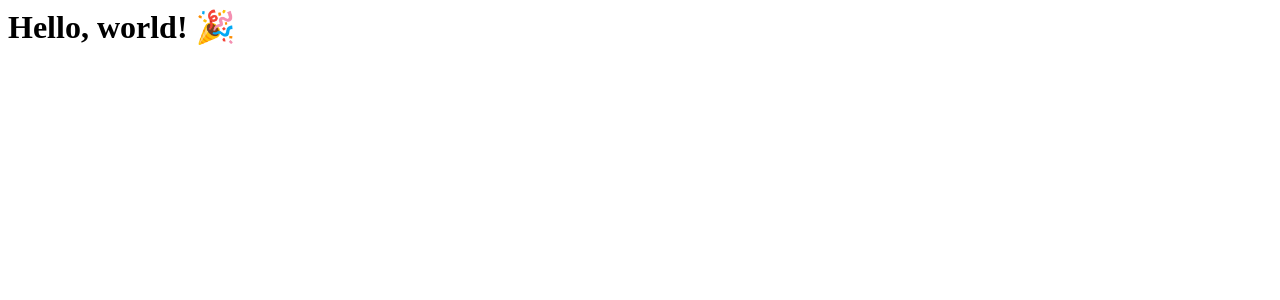
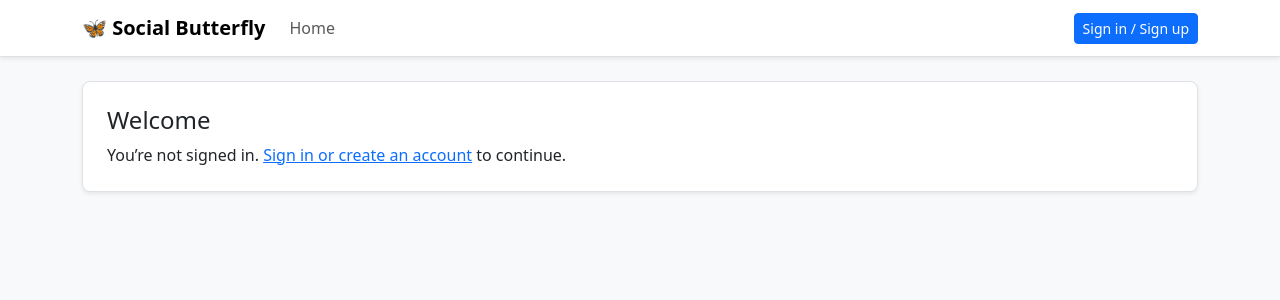
Before and after one commit to jbhorsley/icy-jungle, a Django app: page / in a window 1280 px wide. Shown: the top 300 px of the page. Run offline with Django 5.2, Linux system fonts and the light colour scheme.

Commit message:
feat: add styled Bootstrap navbar with secure logout; switch pages to base layout

```diff
--- /dev/null
+++ b/core/templates/core/base.html
@@ -0,0 +1,45 @@
+<!doctype html>
+<html lang="en">
+<head>
+  <meta charset="utf-8">
+  <title>{% block title %}Social Butterfly{% endblock %}</title>
+  <meta name="viewport" content="width=device-width, initial-scale=1">
+  <!-- Bootstrap via CDN -->
+  <link href="https://cdn.jsdelivr.net/npm/bootstrap@5.3.3/dist/css/bootstrap.min.css" rel="stylesheet">
+</head>
+<body class="bg-light">
+
+<nav class="navbar navbar-expand-lg bg-white border-bottom shadow-sm">
+  <div class="container">
+    <a class="navbar-brand fw-semibold" href="/">🦋 Social Butterfly</a>
+    <button class="navbar-toggler" type="button" data-bs-toggle="collapse" data-bs-target="#navMain">
+      <span class="navbar-toggler-icon"></span>
+    </button>
+
+    <div class="collapse navbar-collapse" id="navMain">
+      <ul class="navbar-nav me-auto mb-2 mb-lg-0">
+        <li class="nav-item"><a class="nav-link" href="/">Home</a></li>
+      </ul>
+
+      <div class="d-flex align-items-center gap-3">
+        {% if request.session.sb_user_email %}
+          <span class="text-muted small">Signed in as {{ request.session.sb_user_email }}</span>
+          <form method="post" action="{% url 'logout' %}" class="m-0">
+            {% csrf_token %}
+            <button class="btn btn-outline-secondary btn-sm" type="submit">Log out</button>
+          </form>
+        {% else %}
+          <a class="btn btn-primary btn-sm" href="{% url 'signin' %}">Sign in / Sign up</a>
+        {% endif %}
+      </div>
+    </div>
+  </div>
+</nav>
+
+<main class="container py-4">
+  {% block content %}{% endblock %}
+</main>
+
+<script src="https://cdn.jsdelivr.net/npm/bootstrap@5.3.3/dist/js/bootstrap.bundle.min.js"></script>
+</body>
+</html>
--- /dev/null
+++ b/core/templates/core/home.html
@@ -0,0 +1,14 @@
+{% extends "core/base.html" %}
+
+{% block title %}Home • Social Butterfly{% endblock %}
+
+{% block content %}
+  <div class="p-4 bg-white border rounded-3 shadow-sm">
+    <h1 class="h4 mb-2">Welcome</h1>
+    {% if request.session.sb_user_email %}
+      <p class="mb-0">You are signed in. Next we’ll show upcoming events here.</p>
+    {% else %}
+      <p class="mb-0">You’re not signed in. <a href="{% url 'signin' %}">Sign in or create an account</a> to continue.</p>
+    {% endif %}
+  </div>
+{% endblock %}
--- a/core/urls.py
+++ b/core/urls.py
@@ -1,10 +1,8 @@
-from django.urls import path
-from . import views
-
 from django.urls import path
 from . import views
 
 urlpatterns = [
     path("", views.home, name="home"),
-    path("signin/", views.signin, name="signin"),  # new
+    path("signin/", views.signin, name="signin"),
+    path("logout/", views.logout, name="logout"),  # new
 ]
--- a/core/views.py
+++ b/core/views.py
@@ -1,21 +1,16 @@
 import os
 from django.http import HttpResponse
 from django.shortcuts import render, redirect
-from django.views.decorators.http import require_http_methods
+from django.views.decorators.http import require_http_methods, require_POST
 from supabase import create_client, Client
 
 
 def home(request):
-    return HttpResponse("<h1>Hello, world! 🎉</h1>")
+    return render(request, "core/home.html")  # switched to template
 
 
 @require_http_methods(["GET", "POST"])
 def signin(request):
-    """
-    Combined Sign in / Sign up:
-    - POST with action=signin -> Auth with email/password
-    - POST with action=signup -> Create user; if session returned, log them in; if email confirmation is required, show info
-    """
     error = None
     info = None
 
@@ -40,10 +35,7 @@ def signin(request):
                         if password != password_confirm:
                             error = "Passwords do not match."
                         else:
-                            # Create user in Supabase
                             res = supabase.auth.sign_up({"email": email, "password": password})
-                            # If email confirmation is disabled, session may be returned immediately.
-                            # If confirmation is required, session will be None and user must confirm via email.
                             if getattr(res, "session", None):
                                 request.session["sb_access_token"] = res.session.access_token
                                 request.session["sb_refresh_token"] = res.session.refresh_token
@@ -51,9 +43,8 @@ def signin(request):
                                 request.session["sb_user_email"] = res.user.email
                                 return redirect("home")
                             else:
-                                info = "Check your email to confirm your account, then sign in."
+                                info = "Account created. If confirmation is required, check your email."
                     else:
-                        # Default: sign in
                         auth_res = supabase.auth.sign_in_with_password({"email": email, "password": password})
                         if auth_res and auth_res.session and auth_res.user:
                             request.session["sb_access_token"] = auth_res.session.access_token
@@ -64,10 +55,14 @@ def signin(request):
                         else:
                             error = "Invalid email or password."
             except Exception:
-                # Don’t leak internal details to users
-                if action == "signup":
-                    error = "Sign up failed. If the email may already exist, try signing in."
-                else:
-                    error = "Sign in failed. Please check your credentials."
+                error = "Authentication failed. Please try again."
 
     return render(request, "core/signin.html", {"error": error, "info": info})
+
+
+@require_POST
+def logout(request):
+    # Remove only our Supabase session keys (leave Django session intact)
+    for k in ["sb_access_token", "sb_refresh_token", "sb_user_id", "sb_user_email"]:
+        request.session.pop(k, None)
+    return redirect("signin")
```
Also changed, not shown: core/templates/core/signin.html (+9 -26 lines).
